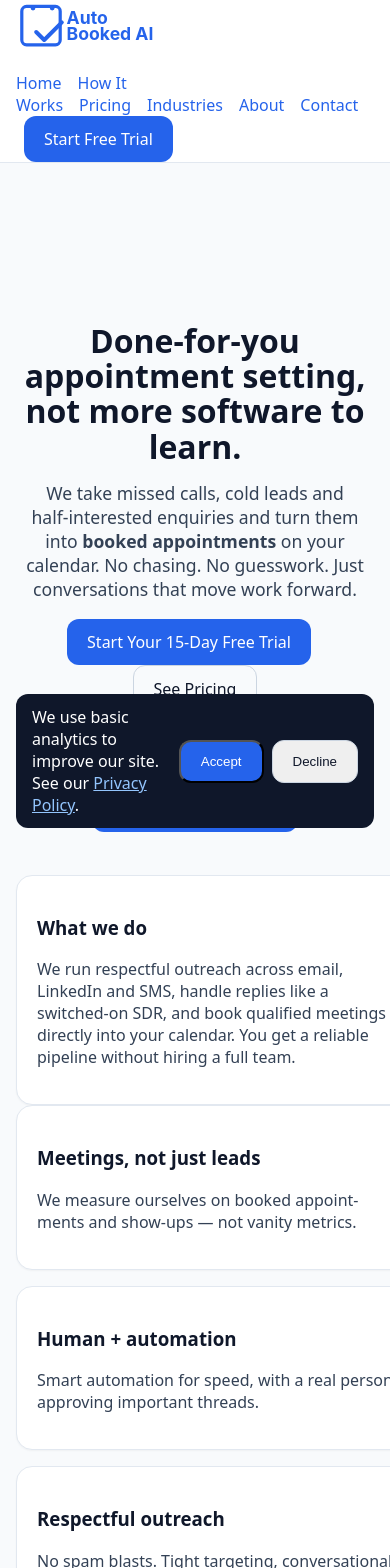
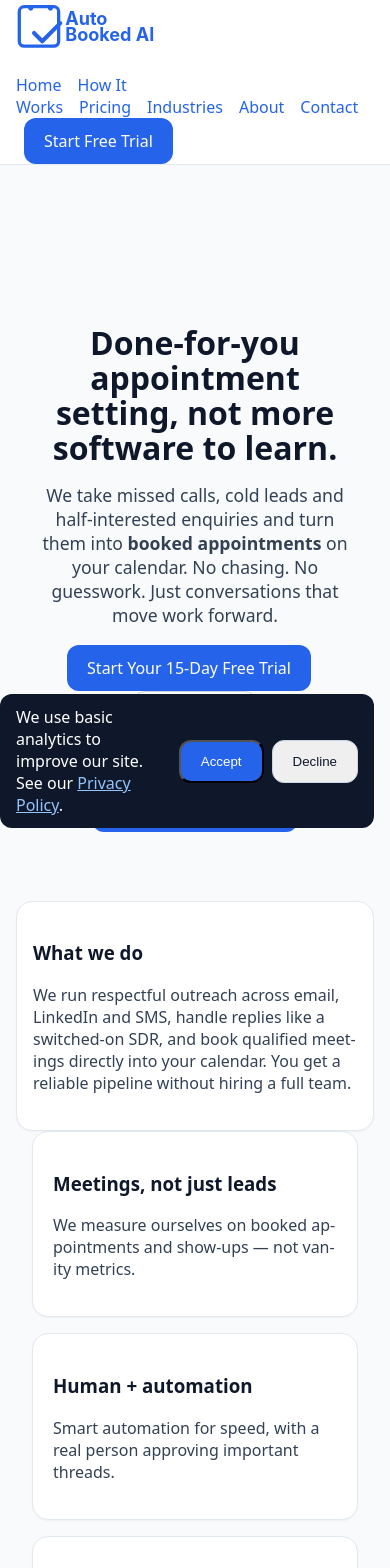
Before and after one commit to Mitchthomas94/auto-6, a Next.js app: page / in a window 390 px wide. Shown: the top 1568 px of the page. Built offline with nearby package versions, Linux system fonts and the light colour scheme; no server answers.

Commit message:
Update globals.css

```diff
--- a/styles/globals.css
+++ b/styles/globals.css
@@ -250,5 +250,59 @@ section[id*="contact"] button { width:100%; box-sizing:border-box; }
     hyphens: auto;
   }
 }
+/* ===== MOBILE CENTERING FIX (final) ===== */
+
+/* Never allow sideways scroll */
+html, body { overflow-x: hidden; }
+
+/* Global box-sizing so widths behave */
+*, *::before, *::after { box-sizing: border-box; }
+
+/* Images never push layout wider than the screen */
+img, svg, video { max-width: 100%; height: auto; }
+
+/* Phone layout: hard-center all main wrappers and cards */
+@media (max-width: 860px){
+  /* Your common wrappers */
+  .container,
+  section.container,
+  .section,
+  .centerwrap,
+  .maxwrap,
+  main .container {
+    margin-left: auto !important;
+    margin-right: auto !important;
+    padding-left: 16px !important;
+    padding-right: 16px !important;
+    max-width: 100% !important;
+  }
+
+  /* Any card-like blocks sit full-width and wrap text */
+  .card,
+  .quote,
+  .step-card,
+  .faq details {
+    width: 100% !important;
+    min-width: 0 !important;
+    margin-left: 0 !important;
+    margin-right: 0 !important;
+    overflow-wrap: anywhere;
+    word-break: break-word;
+    hyphens: auto;
+  }
+
+  /* Grids collapse to single column on phones */
+  .grid2, .grid3, .grid4 {
+    display: grid !important;
+    grid-template-columns: 1fr !important;
+    gap: 1rem !important;
+  }
+
+  /* Nuke any stray horizontal offsets from earlier tweaks */
+  [style*="translate"], [style*="left:"], [style*="margin-left"] {
+    transform: none !important;
+    left: auto !important;
+  }
+}
 
 /* End of file */
```
